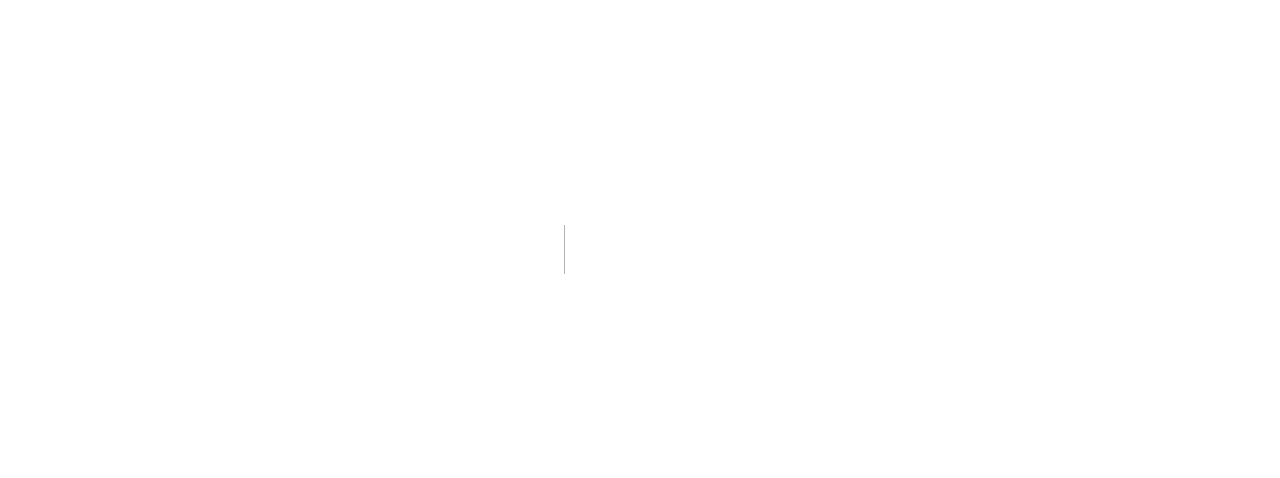
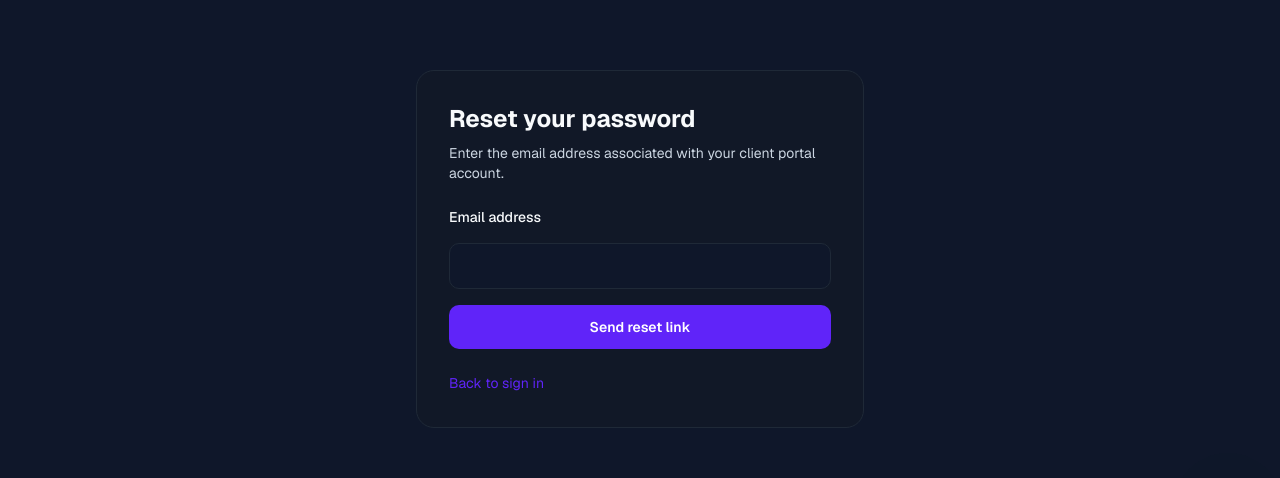
Before and after one commit to rashidnjoroge7-blip/myportfolio, a Next.js app: page /client/forgot-password in a window 1280 px wide. Before the commit this address had no page. Shown: the part 240-718 px from the top of the page. Built offline with nearby package versions, Linux system fonts and the light colour scheme; no server answers.

Commit message:
feat(auth): add client password recovery

```diff
--- /dev/null
+++ b/src/app/client/forgot-password/page.tsx
@@ -0,0 +1,69 @@
+"use client";
+
+import { useState } from "react";
+import Link from "next/link";
+import { supabase } from "@/lib/supabaseClient";
+
+export default function ForgotPasswordPage() {
+  const [email, setEmail] = useState("");
+  const [loading, setLoading] = useState(false);
+  const [message, setMessage] = useState("");
+
+  async function handleSubmit(event: React.FormEvent<HTMLFormElement>) {
+    event.preventDefault();
+    setLoading(true);
+    setMessage("");
+
+    const redirectTo = new URL(
+      "/auth/callback?next=%2Fclient%2Freset-password",
+      window.location.origin,
+    ).toString();
+
+    const { error } = await supabase.auth.resetPasswordForEmail(email.trim(), {
+      redirectTo,
+    });
+
+    setMessage(
+      error
+        ? "Unable to send a reset link. Check the email address and try again."
+        : "If an account is registered for that email, a password reset link has been sent.",
+    );
+    setLoading(false);
+  }
+
+  return (
+    <main className="min-h-screen flex items-center justify-center px-6 py-12 bg-[var(--bg)]">
+      <div className="w-full max-w-md rounded-2xl border border-[var(--card-border)] bg-[var(--surface)] p-8">
+        <h1 className="text-2xl font-bold text-[var(--text)]">Reset your password</h1>
+        <p className="mt-2 mb-6 text-sm text-[var(--muted)]">
+          Enter the email address associated with your client portal account.
+        </p>
+        <form onSubmit={handleSubmit} className="space-y-4">
+          <label htmlFor="email" className="block text-sm font-medium text-[var(--text)]">
+            Email address
+          </label>
+          <input
+            id="email"
+            type="email"
+            autoComplete="email"
+            required
+            value={email}
+            onChange={(event) => setEmail(event.target.value)}
+            className="w-full rounded-lg border border-[var(--card-border)] bg-[var(--bg)] px-3 py-3 text-sm text-[var(--text)]"
+          />
+          <button
+            type="submit"
+            disabled={loading}
+            className="w-full rounded-lg bg-[var(--accent)] px-4 py-3 text-sm font-semibold text-white disabled:opacity-50"
+          >
+            {loading ? "Sending..." : "Send reset link"}
+          </button>
+        </form>
+        {message && <p role="status" className="mt-4 text-sm text-[var(--muted)]">{message}</p>}
+        <Link href="/client/login" className="mt-6 inline-block text-sm text-[var(--accent)]">
+          Back to sign in
+        </Link>
+      </div>
+    </main>
+  );
+}
```
